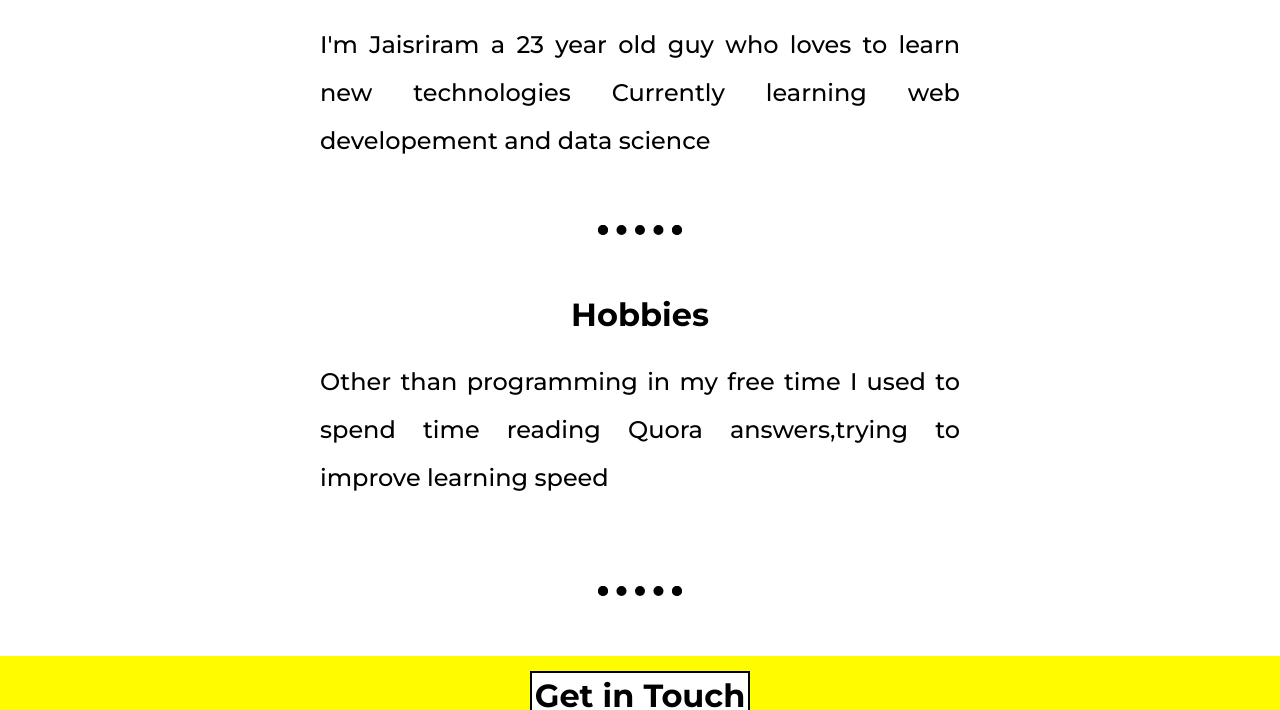
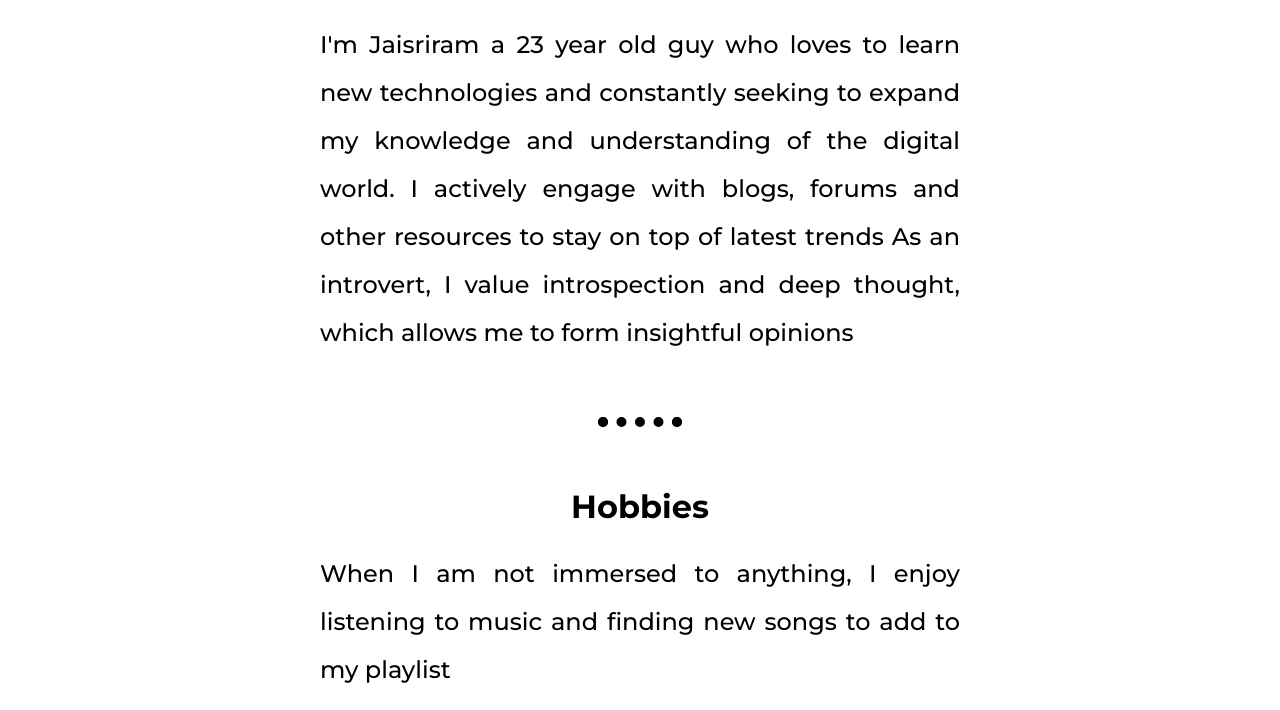
Before and after one commit to Jaisriram3600/cv, a plain HTML site: page index.html in a window 1280 px wide. Shown: the part 681-1391 px from the top of the page. Drawn offline with Linux system fonts and the light colour scheme.

Commit message:
Update index.html

```diff
--- a/index.html
+++ b/index.html
@@ -30,14 +30,15 @@
 
 
 <p>I'm Jaisriram a 23 year old guy who loves to learn new technologies
-   Currently learning web developement and data science
-
+   and constantly seeking to expand my knowledge and understanding of the digital world.
+  I actively engage with blogs, forums and other resources to stay on top of latest trends
+  As an introvert, I value introspection and deep thought, which allows me to form insightful opinions
 
 <hr>
 </p>
 </div>
 <h1>Hobbies</h1>
-<p>Other than programming in my free time I used to spend time reading Quora answers,trying to improve learning speed</p>
+<p> When I am not immersed to anything, I enjoy listening to music and finding new songs to add to my playlist </p>
 <hr>
 </div>
 <div class="end">
```
